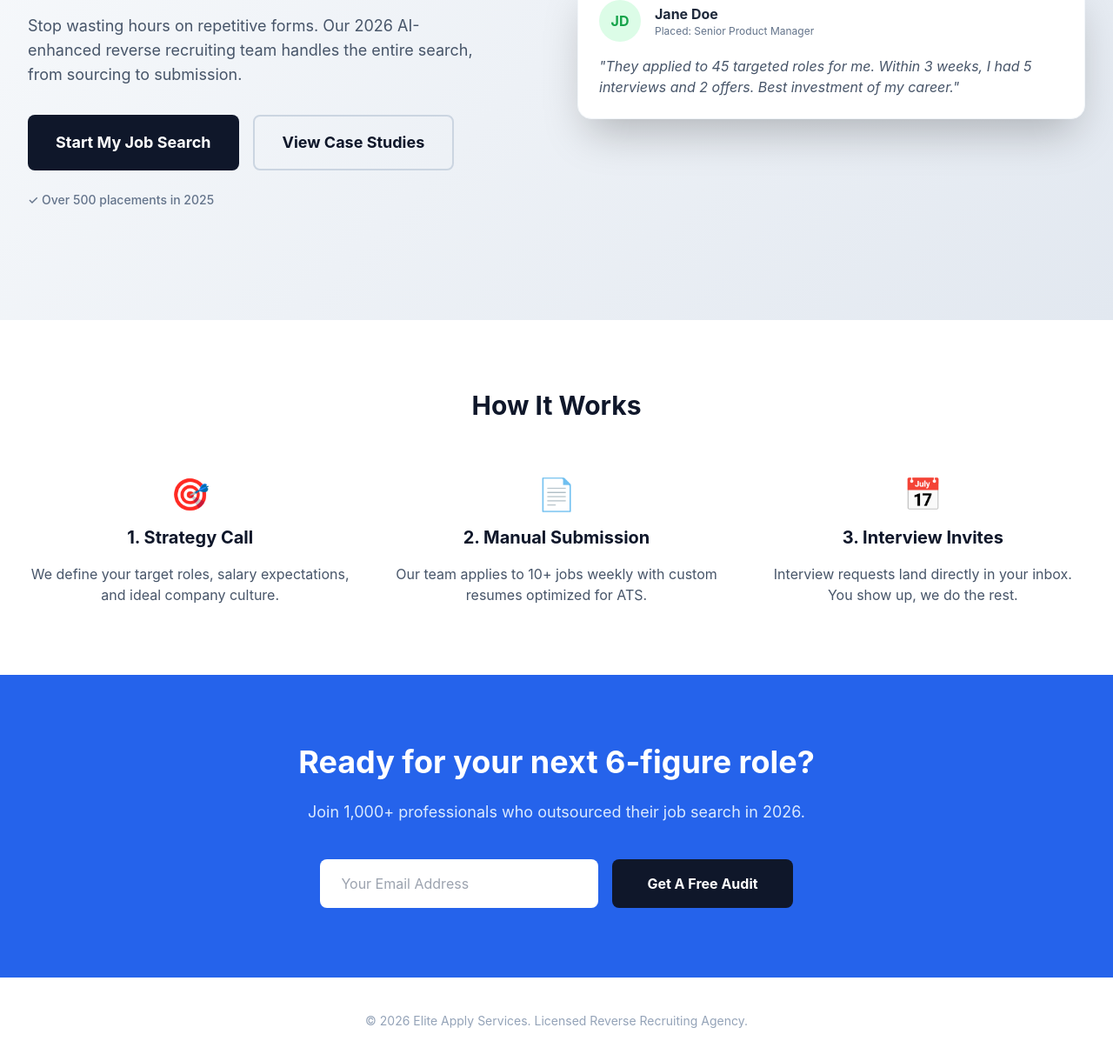
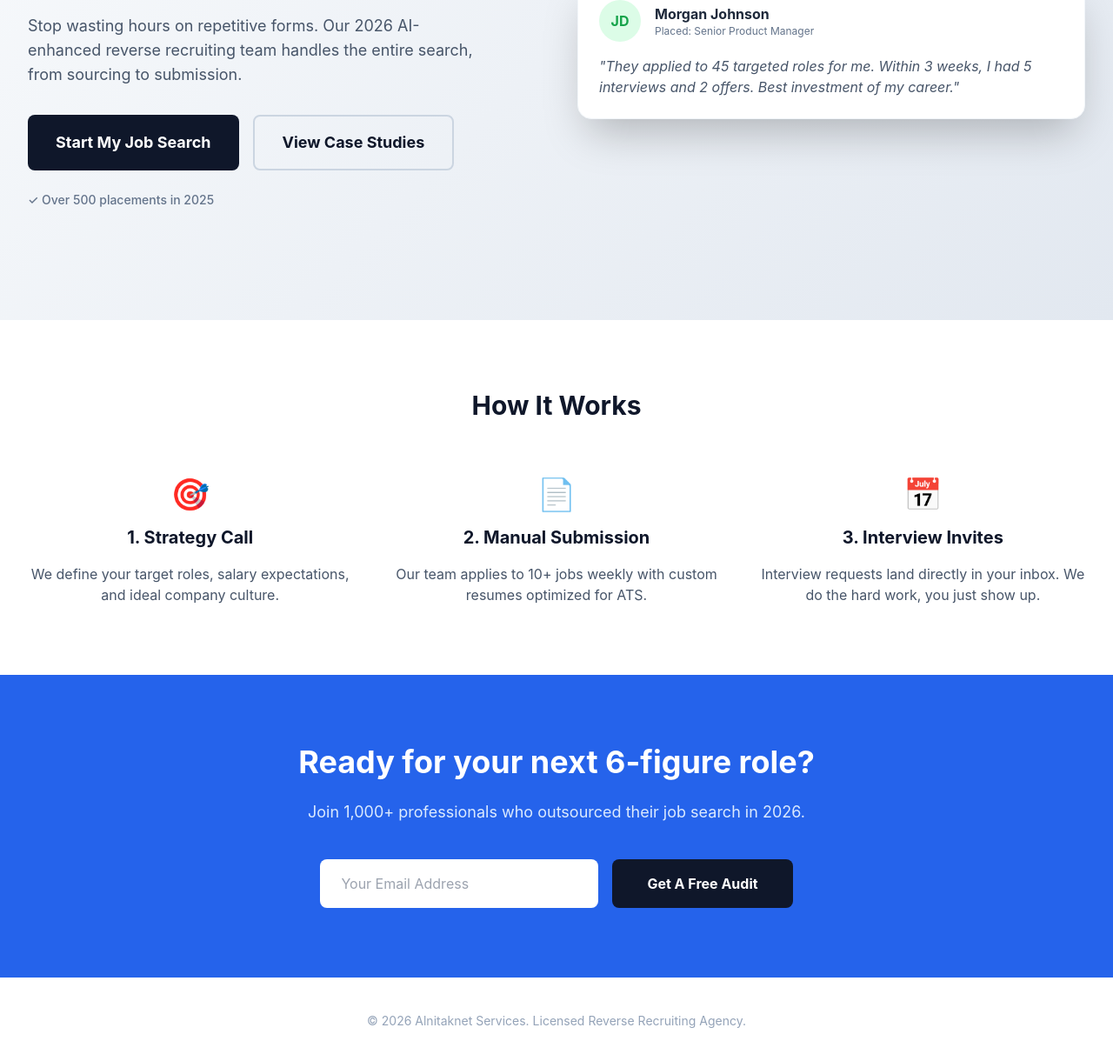
Before and after one commit to OrbitORBX-dev/Orbx-Staking, a plain HTML site: page index.html in a window 1280 px wide. Shown: the part 344-1564 px from the top of the page at 87% size. Drawn offline with nearby package versions, Linux system fonts and the light colour scheme; a web font is replaced by a local one.

Commit message:
Update index.html

```diff
--- a/index.html
+++ b/index.html
@@ -3,7 +3,7 @@
 <head>
     <meta charset="UTF-8">
     <meta name="viewport" content="width=device-width, initial-scale=1.0">
-    <title>Elite Apply | Professional Reverse Recruiting</title>
+    <title>Alnitaknet | Professional Job Search And Reverse Recruiting</title>
     <script src="https://cdn.tailwindcss.com"></script>
     <link href="fonts.googleapis.com" rel="stylesheet">
     <style>
@@ -45,7 +45,7 @@
                     <div class="flex items-center space-x-4 mb-4">
                         <div class="w-12 h-12 bg-green-100 rounded-full flex items-center justify-center text-green-600 font-bold">JD</div>
                         <div>
-                            <p class="font-bold text-slate-800">Jane Doe</p>
+                            <p class="font-bold text-slate-800">Morgan Johnson</p>
                             <p class="text-xs text-slate-500">Placed: Senior Product Manager</p>
                         </div>
                     </div>
@@ -72,7 +72,7 @@
             <div class="space-y-4">
                 <div class="text-4xl">📅</div>
                 <h3 class="text-xl font-bold">3. Interview Invites</h3>
-                <p class="text-slate-600">Interview requests land directly in your inbox. You show up, we do the rest.</p>
+                <p class="text-slate-600">Interview requests land directly in your inbox. We do the hard work, you just show up.</p>
             </div>
         </div>
     </section>
@@ -90,7 +90,7 @@
     </section>
 
     <footer class="py-10 text-center text-slate-400 text-sm">
-        &copy; 2026 Elite Apply Services. Licensed Reverse Recruiting Agency.
+        &copy; 2026 Alnitaknet Services. Licensed Reverse Recruiting Agency.
     </footer>
 
 </body>
```
